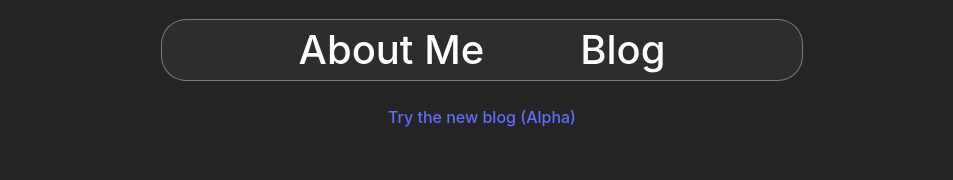
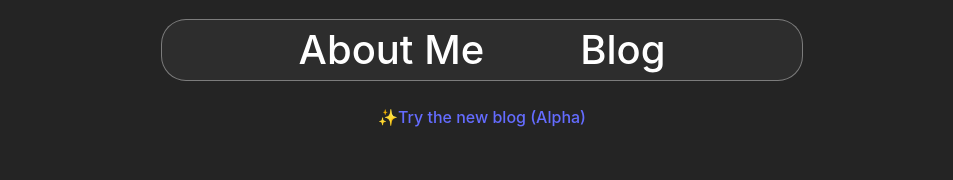
Before and after one commit to troskan/MyPortfolio, a React (Vite) app: page / in a window 1280 px wide. Shown: the top 180 px of the page, without its empty margins (158-1111 px from the left). Built offline with nearby package versions, Linux system fonts and the light colour scheme.

Commit message:
new emoji

```diff
--- a/src/components/Navbar.jsx
+++ b/src/components/Navbar.jsx
@@ -19,7 +19,7 @@ function Navbar() {
         </nav>
       </div>
 
-      <a href="https://blog-react-ts.vercel.app/">Try the new blog (Alpha)</a>
+      <a href="https://blog-react-ts.vercel.app/">✨Try the new blog (Alpha)</a>
     </>
   );
 }
```
